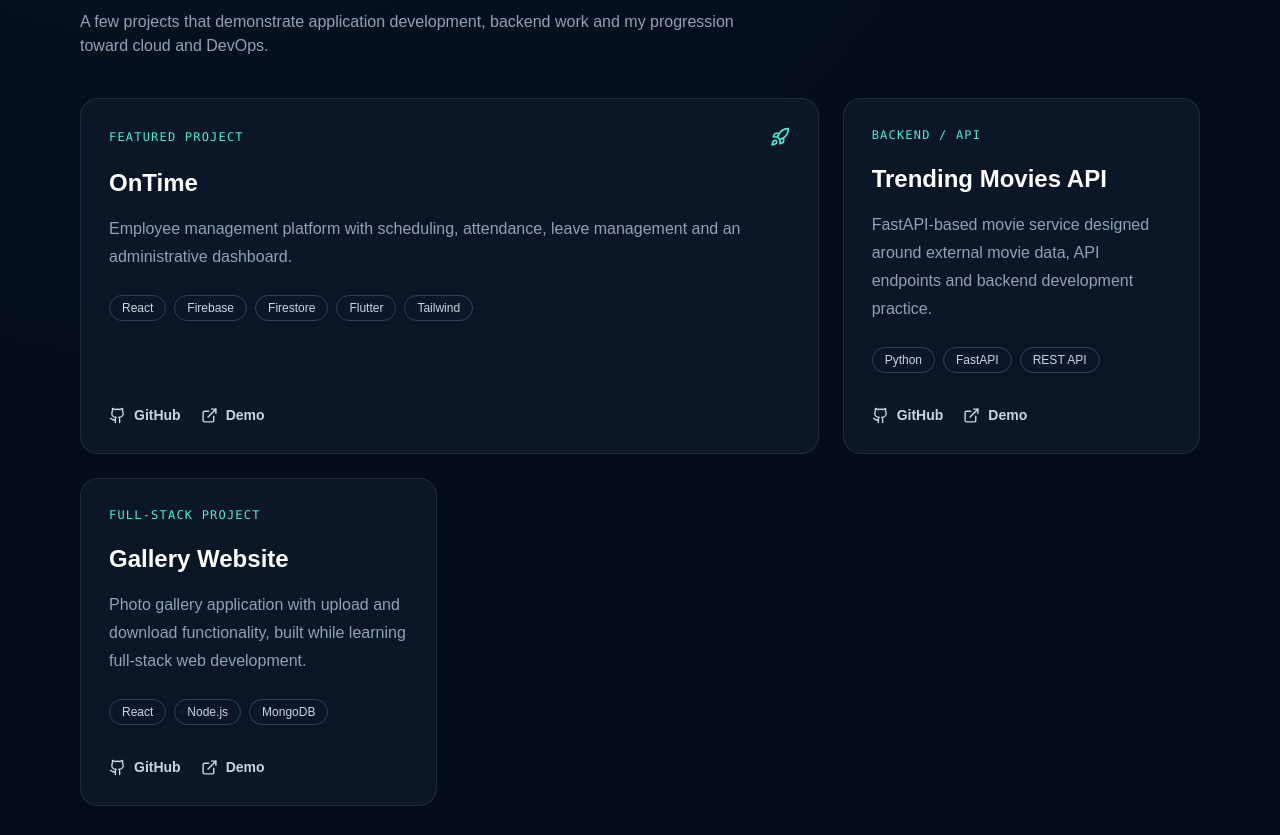
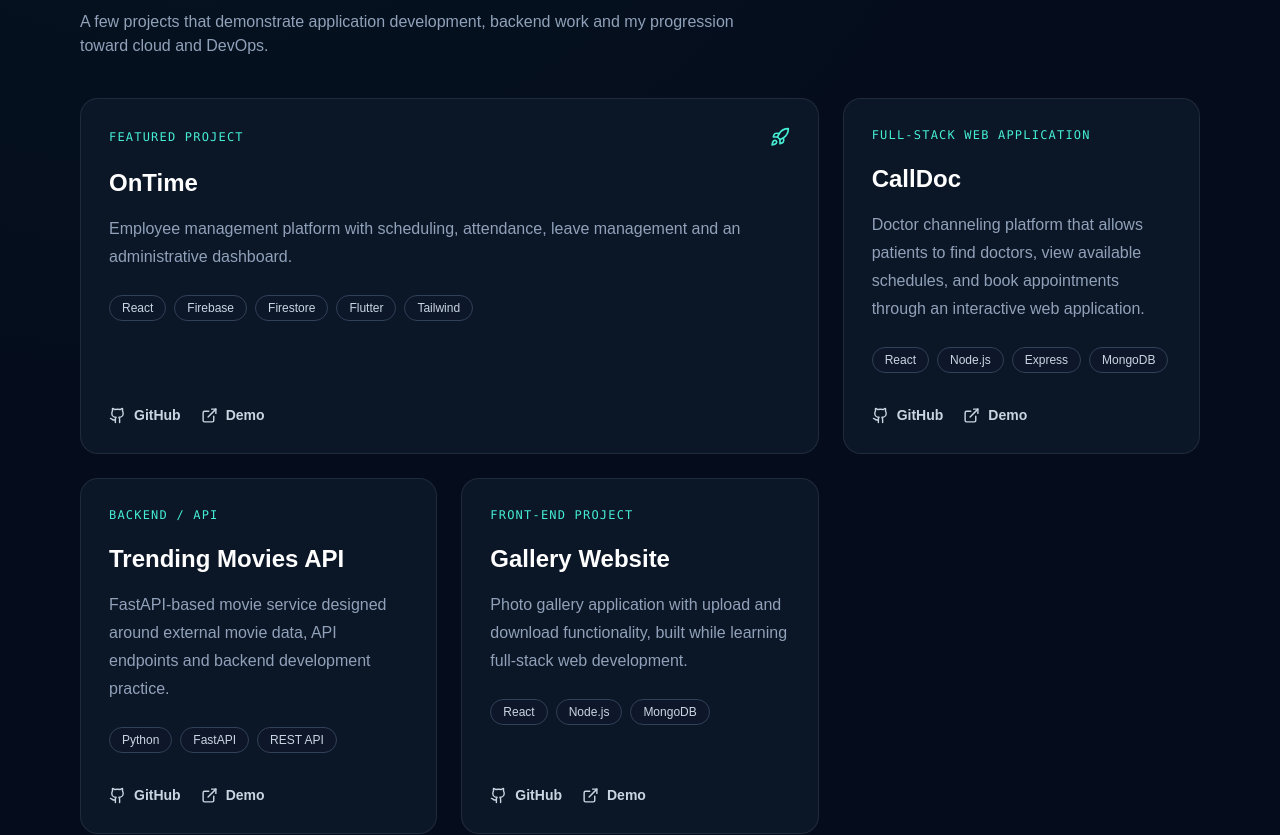
Before and after one commit to Praveen-Thathsara/praveen-portfolio, a Next.js app: page / in a window 1280 px wide. Shown: the part 2200-3035 px from the top of the page. Built offline with nearby package versions, Linux system fonts and the light colour scheme.

Commit message:
feat: add CallDoc project and update Gallery Website label

```diff
--- a/app/page.tsx
+++ b/app/page.tsx
@@ -29,6 +29,15 @@ const projects = [
     featured: true,
   },
   {
+    name: "CallDoc",
+    label: "Full-Stack Web Application",
+    description:
+      "Doctor channeling platform that allows patients to find doctors, view available schedules, and book appointments through an interactive web application.",
+    stack: ["React", "Node.js", "Express", "MongoDB"],
+    github: "https://github.com/Praveen-Thathsara/Doctor-Channeling-Website-CallDoc",
+    demo: "#contact",
+  },
+  {
     name: "Trending Movies API",
     label: "Backend / API",
     description:
@@ -39,7 +48,7 @@ const projects = [
   },
   {
     name: "Gallery Website",
-    label: "Full-stack project",
+    label: "Front-End project",
     description:
       "Photo gallery application with upload and download functionality, built while learning full-stack web development.",
     stack: ["React", "Node.js", "MongoDB"],
```
